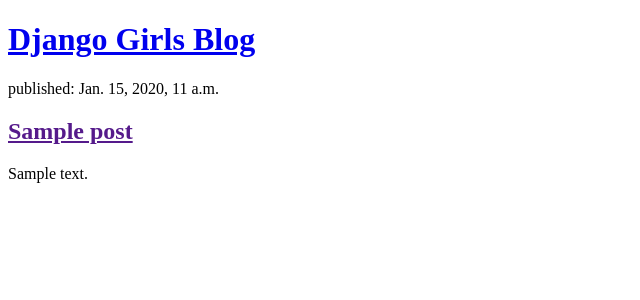
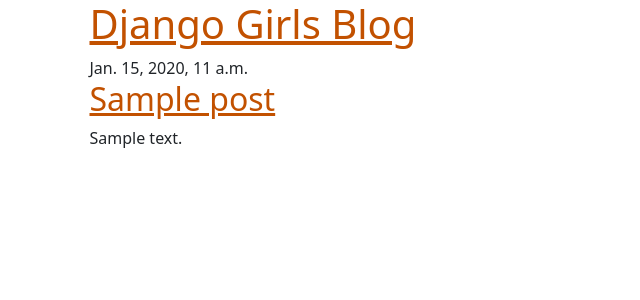
Before and after one commit to TobiasVandenBerckt/DjangoTutorial, a Django app: page / in a window 1280 px wide. Shown: the top 300 px of the page, without its empty margins (0-640 px from the left). Run offline with Django 3.2, Linux system fonts and the light colour scheme; tables that the repository leaves empty hold one stand-in row (values such as "Sample post").

Commit message:
view and template for detailed blog post

```diff
--- /dev/null
+++ b/blog/static/css/blog.css
@@ -0,0 +1,6 @@
+h1 a, h2 a {
+    color: #C25100;
+}
+body {
+    padding-left: 15px;
+}
--- /dev/null
+++ b/blog/templates/blog/base.html
@@ -0,0 +1,25 @@
+{% load static %}
+<!DOCTYPE html>
+<html>
+    <head>
+        <title>Django Girls blog</title>
+        <link rel="stylesheet" href="https://cdn.jsdelivr.net/npm/bootstrap@5.1.3/dist/css/bootstrap.min.css" integrity="sha384-1BmE4kWBq78iYhFldvKuhfTAU6auU8tT94WrHftjDbrCEXSU1oBoqyl2QvZ6jIW3" crossorigin="anonymous">
+        <link rel="stylesheet" href="https://fonts.googleapis.com/css?family=Lobster&subset=latin,latin-ext">
+        <link rel="stylesheet" href="{% static 'css/blog.css' %}">
+    </head>
+    <body>
+        <header class="page-header">
+          <div class="container">
+              <h1><a href="/">Django Girls Blog</a></h1>
+          </div>
+        </header>
+        <main class="container">
+            <div class="row">
+                <div class="col">
+                {% block content %}
+                {% endblock %}
+                </div>
+            </div>
+        </main>
+    </body>
+</html>
--- a/blog/templates/blog/post_list.html
+++ b/blog/templates/blog/post_list.html
@@ -1,19 +1,12 @@
-<!DOCTYPE html>
-<html>
-    <head>
-        <title>Django Girls blog</title>
-    </head>
-    <body>
-        <header>
-            <h1><a href="/">Django Girls Blog</a></h1>
-        </header>
-
+{% extends 'blog/base.html' %}
+    {% block content %}
         {% for post in posts %}
-            <article>
-                <time>published: {{ post.published_date }}</time>
-                <h2><a href="">{{ post.title }}</a></h2>
+            <article class="post">
+                <time class="date">
+                    {{ post.published_date }}
+                </time>
+                <h2><a href="{% url 'post_detail' pk=post.pk %}">{{ post.title }}</a></h2>
                 <p>{{ post.text|linebreaksbr }}</p>
             </article>
         {% endfor %}
-    </body>
-</html>
+    {% endblock %}
--- a/blog/urls.py
+++ b/blog/urls.py
@@ -3,4 +3,5 @@ from . import views
 
 urlpatterns = [
     path('', views.post_list, name='post_list'),
+    path('post/<int:pk>/', views.post_detail, name='post_detail')
 ]
--- a/blog/views.py
+++ b/blog/views.py
@@ -1,7 +1,11 @@
-from django.shortcuts import render
+from django.shortcuts import render, get_object_or_404
 from .models import Post
 from django.utils import timezone
 
 def post_list(request):
     posts = Post.objects.filter(published_date__lte=timezone.now()).order_by('published_date')
     return render(request, 'blog/post_list.html', {'posts': posts})
+
+def post_detail(request, pk):
+    post = get_object_or_404(Post, pk=pk)
+    return render(request, 'blog/post_detail.html', {'post': post})
```
Also changed, not shown: blog/templates/blog/post_detail.html (added, +13 -0 lines).
